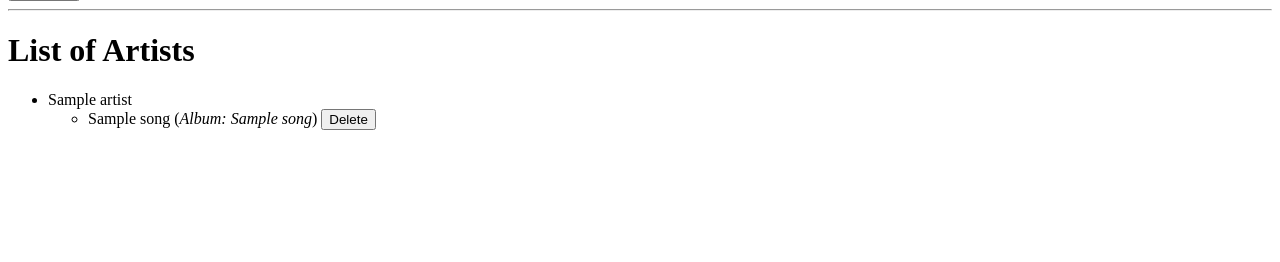
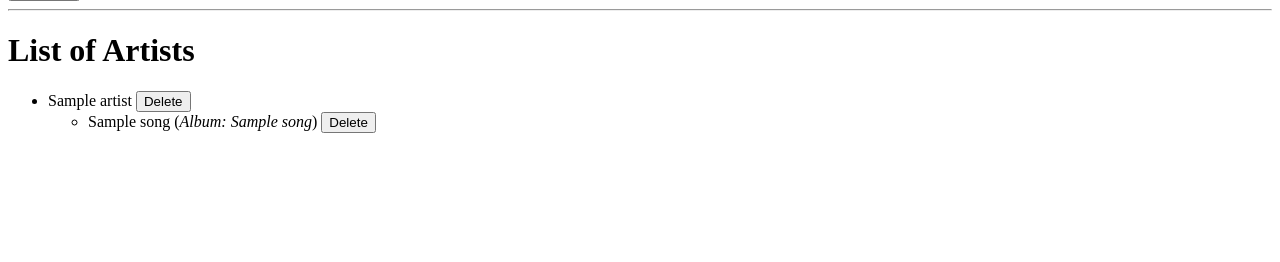
Before and after one commit to AndyDeNike/RMOTR, a Django app: page /artists/ in a window 1280 px wide. Shown: the part 429-691 px from the top of the page. Run offline with Django 3.2, Linux system fonts and the light colour scheme; tables that the repository leaves empty hold one stand-in row (values such as "Sample post").

Commit message:
Added delete_artist forms for index.html

```diff
--- a/projects/web-development/wdc-django-practice-3/django_practice_3/templates/index.html
+++ b/projects/web-development/wdc-django-practice-3/django_practice_3/templates/index.html
@@ -77,9 +77,11 @@
       <li>
         <label>{{ artist.artistic_name }}</label>
         <!-- Form for deleting an Artist -->
-        <form action="" method='POST' class='inline'> <!--  Add propper URL in form's action -->
+        <form action="delete_artist" method='POST' class='inline'> <!--  Add propper URL in form's action -->
           {% csrf_token %}
           <!-- Add here the fields for the 'Delete Artist' form -->
+          <input type="hidden" name="artist_id" value="{{artist.id}}">
+          <input type="submit" name="delete_artist" value="Delete">
         </form>
         <ul>
           {% for song in artist.song_set.all %}
```
